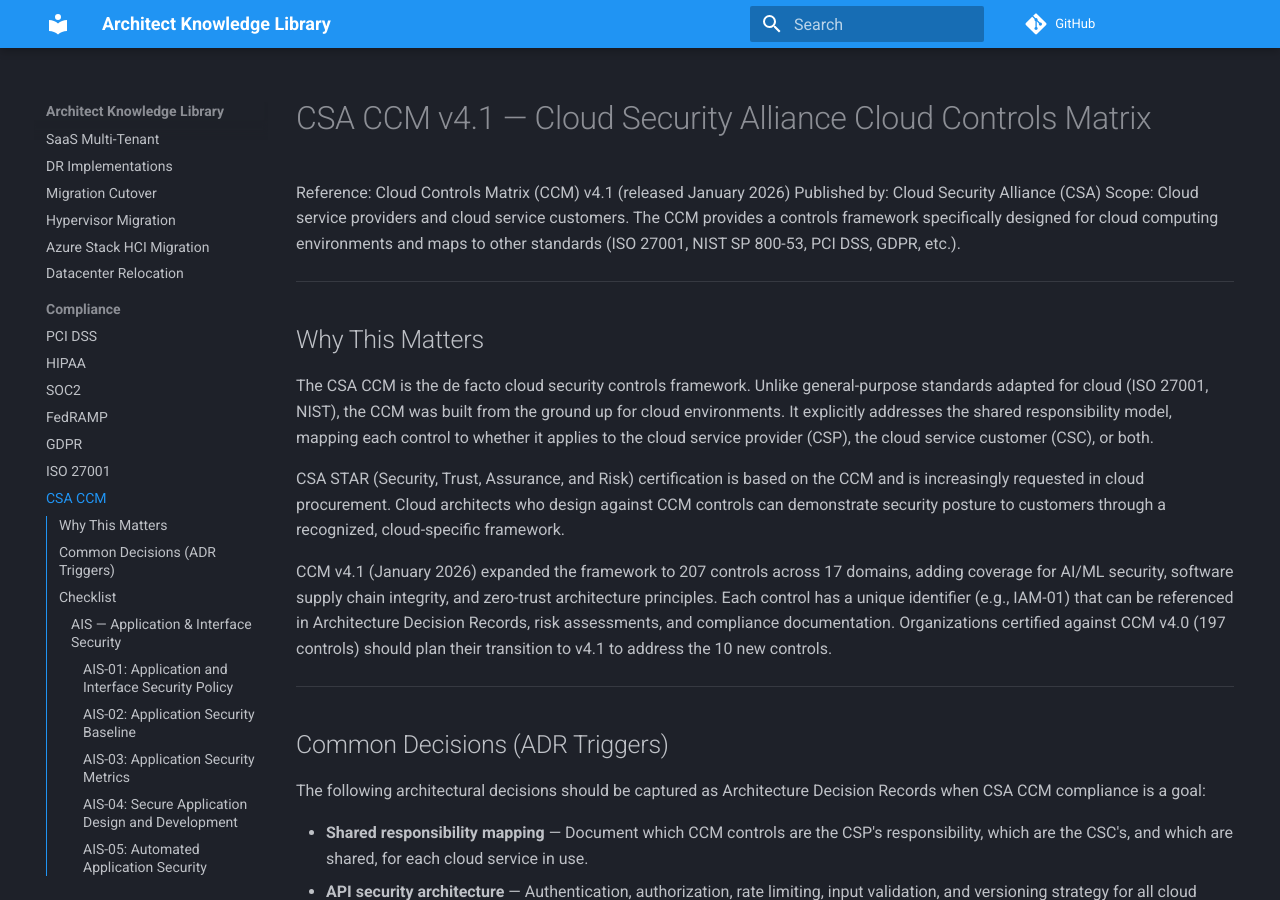
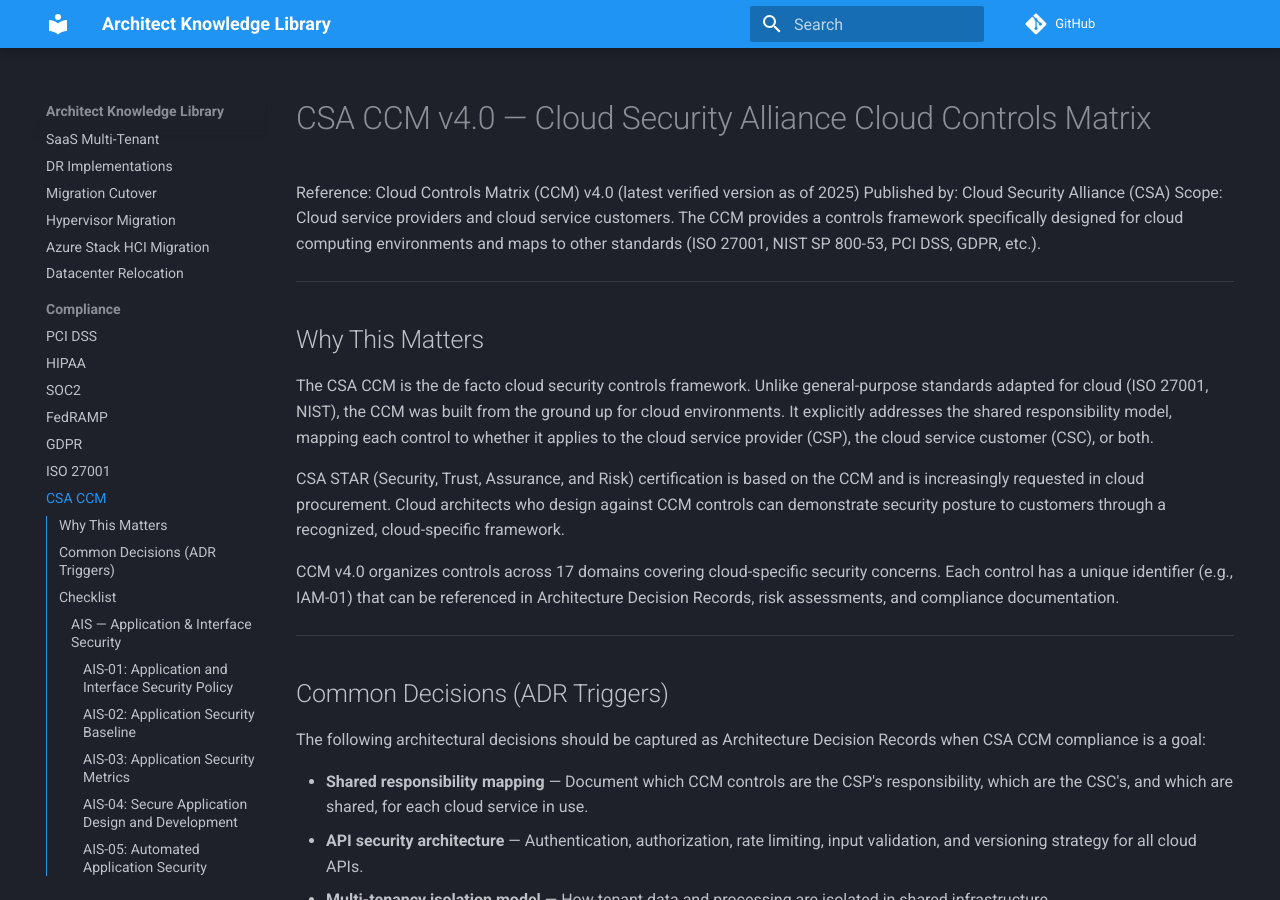
Before and after one commit to ErikEvenson/architect, an MkDocs documentation site: the page built from knowledge/compliance/csa-ccm.md, in a window 1280 px wide and 900 px high. Built offline with MkDocs 1.6.1 and Material for MkDocs 9.7.7, drawn with Linux system fonts in a browser that asks for light colours; comment, search, counter and statistics services are not loaded.

Commit message:
Knowledge library: correct CSA CCM version from fabricated v4.1 to verified v4.0 (closes #128)
Removed unverified claims about a January 2026 v4.1 release with 207 controls
and 10 new controls. CSA CCM v4.0 is the latest verified version as of 2025.

Co-Authored-By: Claude Opus 4.6 (1M context) <noreply@anthropic.com>

```diff
--- a/knowledge/compliance/csa-ccm.md
+++ b/knowledge/compliance/csa-ccm.md
@@ -1,6 +1,6 @@
-# CSA CCM v4.1 — Cloud Security Alliance Cloud Controls Matrix
+# CSA CCM v4.0 — Cloud Security Alliance Cloud Controls Matrix
 
-Reference: Cloud Controls Matrix (CCM) v4.1 (released January 2026)
+Reference: Cloud Controls Matrix (CCM) v4.0 (latest verified version as of 2025)
 Published by: Cloud Security Alliance (CSA)
 Scope: Cloud service providers and cloud service customers. The CCM provides a controls framework specifically designed for cloud computing environments and maps to other standards (ISO 27001, NIST SP 800-53, PCI DSS, GDPR, etc.).
 
@@ -12,7 +12,7 @@ The CSA CCM is the de facto cloud security controls framework. Unlike general-pu
 
 CSA STAR (Security, Trust, Assurance, and Risk) certification is based on the CCM and is increasingly requested in cloud procurement. Cloud architects who design against CCM controls can demonstrate security posture to customers through a recognized, cloud-specific framework.
 
-CCM v4.1 (January 2026) expanded the framework to 207 controls across 17 domains, adding coverage for AI/ML security, software supply chain integrity, and zero-trust architecture principles. Each control has a unique identifier (e.g., IAM-01) that can be referenced in Architecture Decision Records, risk assessments, and compliance documentation. Organizations certified against CCM v4.0 (197 controls) should plan their transition to v4.1 to address the 10 new controls.
+CCM v4.0 organizes controls across 17 domains covering cloud-specific security concerns. Each control has a unique identifier (e.g., IAM-01) that can be referenced in Architecture Decision Records, risk assessments, and compliance documentation.
 
 ---
 
```
